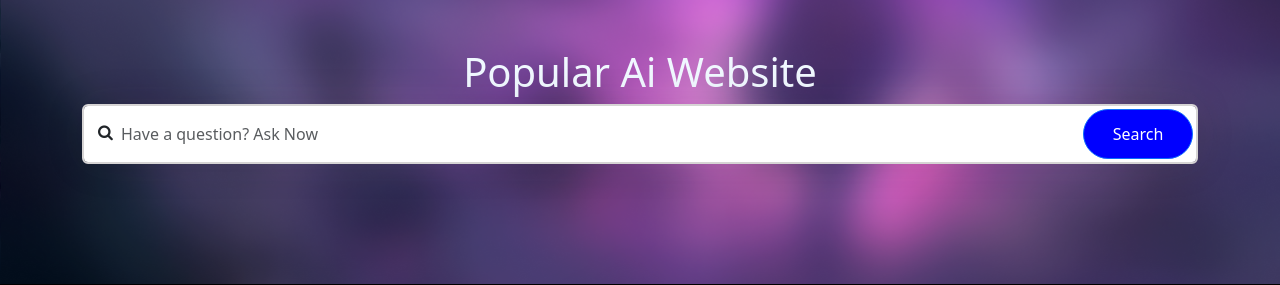
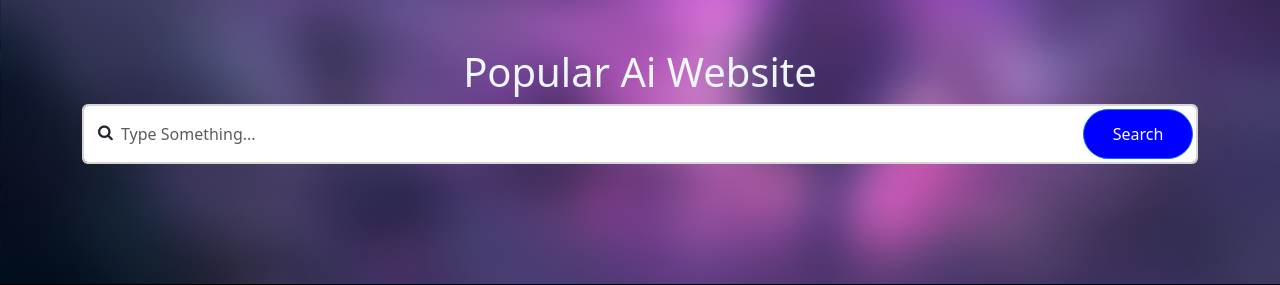
Before and after one commit to ufukcicekdev/aiProjectWebsite, a Django app: page /search/ in a window 1280 px wide. Shown: the part 56-341 px from the top of the page. Run offline with Django 4.2, Linux system fonts and the light colour scheme; data that the repository does not hold is empty; some libraries are stand-ins or nearby versions.

Commit message:
search text holder changes

```diff
--- a/aiwebsite/templates/page/product_list.html
+++ b/aiwebsite/templates/page/product_list.html
@@ -15,7 +15,7 @@
 <div class="search">
     <i class="fa fa-search"></i>
     <form action="{% url 'search_view' %}" method="get">
-    <input type="text" name="q" class="form-control" placeholder="Have a question? Ask Now">
+    <input type="text" name="q" class="form-control" placeholder="Type Something...">
     <button type="submit" class="btn btn-primary">Search</button>
     </form>
 
```
